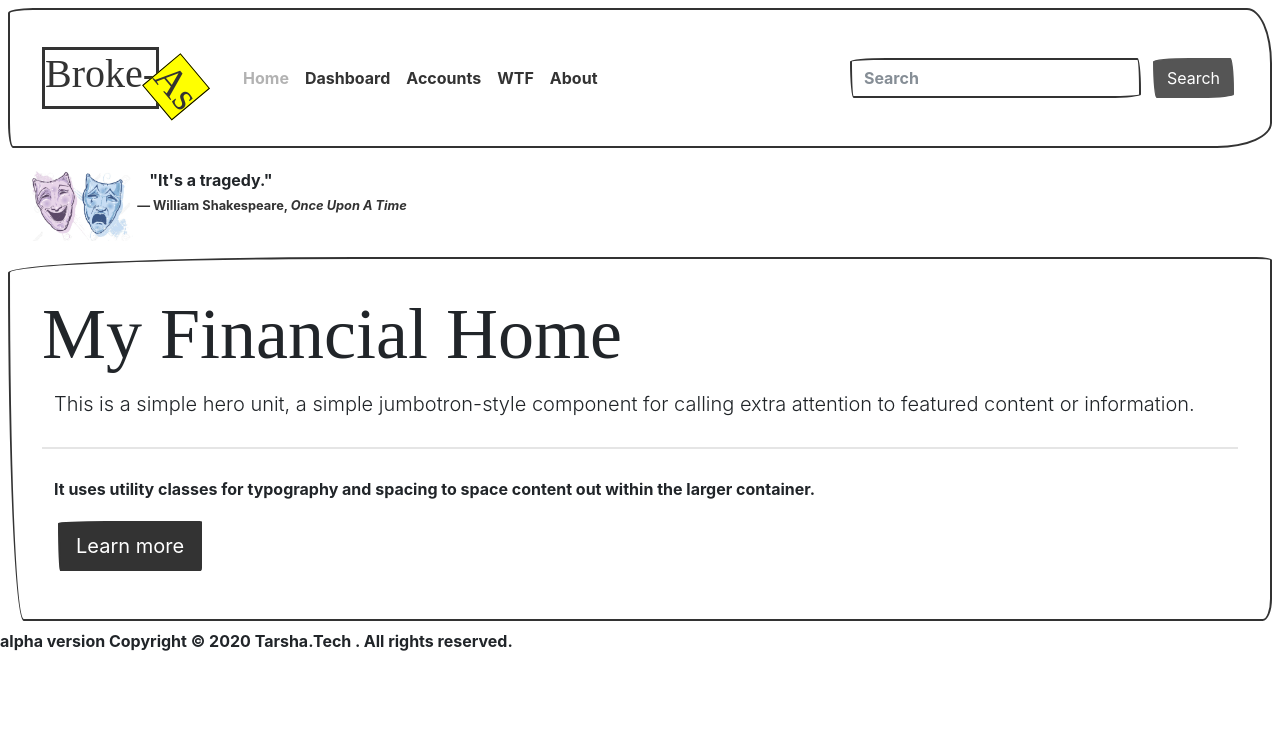
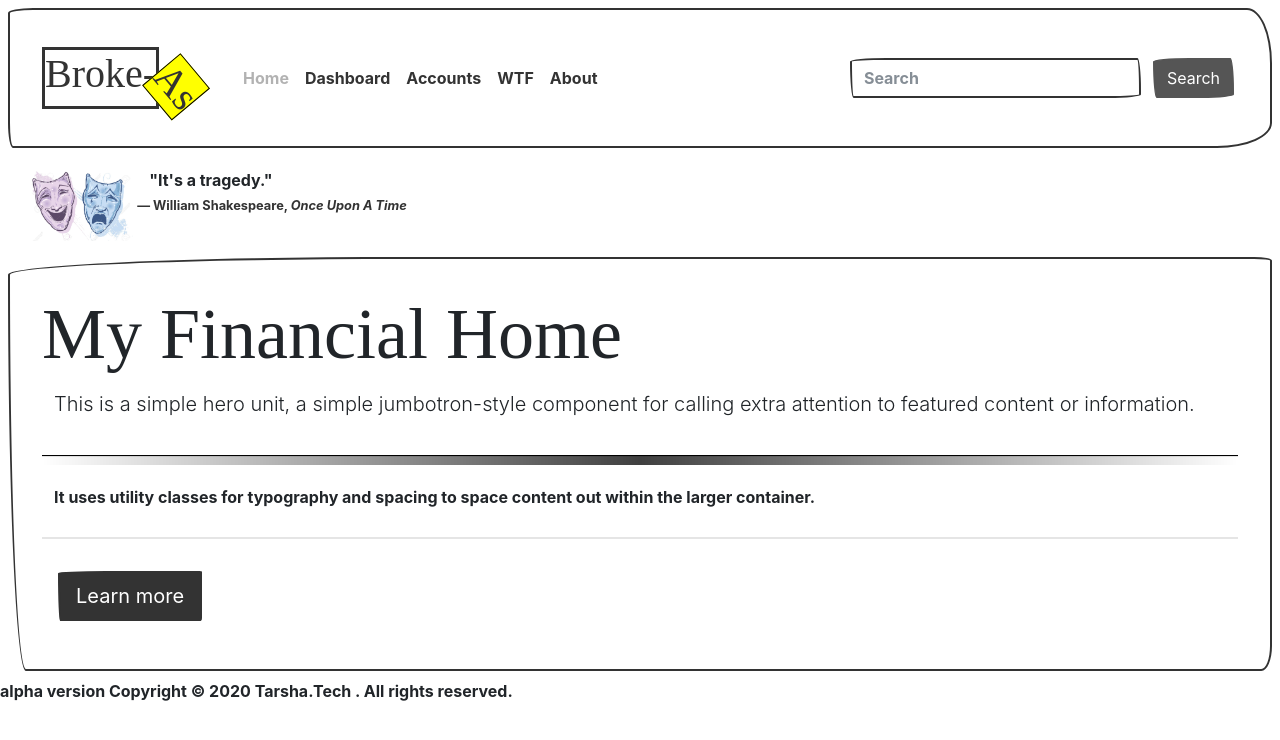
Before and after one commit to mtsafe/broke-as, a React (Create React App) app: page /home in a window 1280 px wide. Shown: the top 740 px of the page. Built offline with nearby package versions, Linux system fonts and the light colour scheme; a web font is replaced by a local one.

Commit message:
Switched to Jumbotrons
Dashboard and home pages are now transitioned to Jumbotron components.

```diff
--- a/src/pages/dashboard-page/dashboard-page.component.jsx
+++ b/src/pages/dashboard-page/dashboard-page.component.jsx
@@ -2,7 +2,7 @@ import React from "react"
 
 import "./dashboard-page.module.scss"
 
-import BtnLearnMore from "../../components/btn-learn-more/btn-learn-more.component"
+import Jumbotron from "../../components/jumbotron/jumbotron.component"
 import NavBar from "../../components/nav-bar/nav-bar.component"
 import Impression from "../../components/impression/impression.component"
 
@@ -13,19 +13,11 @@ const DashboardPage = props => (
       <Impression id="tragedy" />
     </header>
     <main>
-      <div className="jumbotron">
-        <h1 className="display-3">My Financial Dashboard</h1>
-        <p className="lead">
-          This is a simple hero unit, a simple jumbotron-style component for
-          calling extra attention to featured content or information.
-        </p>
-        <hr className="my-4" />
-        <p>
-          It uses utility classes for typography and spacing to space content
-          out within the larger container.
-        </p>
-        <BtnLearnMore />
-      </div>
+      <Jumbotron
+        title="My Financial Dashboard"
+        lead="This is a simple hero unit, a simple jumbotron-style component for calling extra attention to featured content or information."
+        content="It uses utility classes for typography and spacing to space content out within the larger container."
+      />
     </main>
   </div>
 )
--- a/src/pages/home-page/home-page.component.jsx
+++ b/src/pages/home-page/home-page.component.jsx
@@ -2,7 +2,7 @@ import React from "react"
 
 import "./home-page.style.scss"
 
-import BtnLearnMore from "../../components/btn-learn-more/btn-learn-more.component"
+import Jumbotron from "../../components/jumbotron/jumbotron.component"
 import NavBar from "../../components/nav-bar/nav-bar.component"
 import Impression from "../../components/impression/impression.component"
 
@@ -13,19 +13,11 @@ const HomePage = props => (
       <Impression id="tragedy" />
     </header>
     <main>
-      <div className="jumbotron">
-        <h1 className="display-3">My Financial Home</h1>
-        <p className="lead">
-          This is a simple hero unit, a simple jumbotron-style component for
-          calling extra attention to featured content or information.
-        </p>
-        <hr className="my-4" />
-        <p>
-          It uses utility classes for typography and spacing to space content
-          out within the larger container.
-        </p>
-        <BtnLearnMore />
-      </div>
+      <Jumbotron
+        title="My Financial Home"
+        lead="This is a simple hero unit, a simple jumbotron-style component for calling extra attention to featured content or information."
+        content="It uses utility classes for typography and spacing to space content out within the larger container."
+      />
     </main>
   </div>
 )
```
